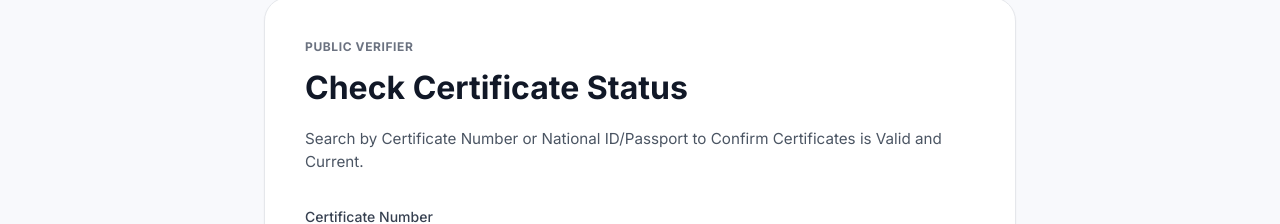
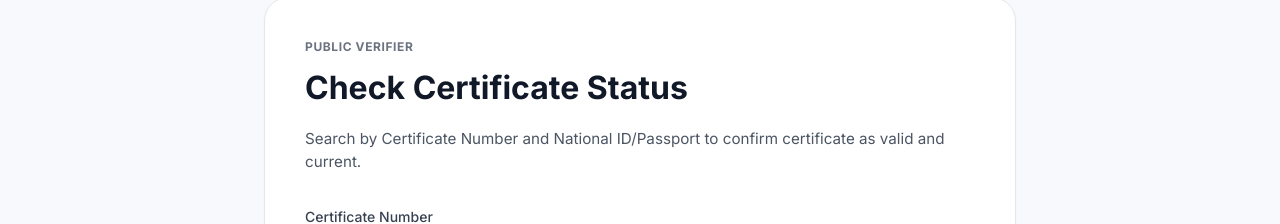
Before and after one commit to Frankmona/storkhealth, a Next.js app: page / in a window 1280 px wide. Shown: the part 112-336 px from the top of the page. Built offline with nearby package versions, Linux system fonts and the light colour scheme.

Commit message:
Update verifier text

```diff
--- a/src/app/page.tsx
+++ b/src/app/page.tsx
@@ -56,7 +56,7 @@ export default function Home() {
           Check Certificate Status
         </h1>
         <p style={{ color: '#4b5563', marginBottom: '2rem', fontSize: '0.95rem' }}>
-          Search by Certificate Number or National ID/Passport to Confirm Certificates is Valid and Current.
+          Search by Certificate Number and National ID/Passport to confirm certificate as valid and current.
         </p>
 
         <form onSubmit={handleVerify} className="flex-col gap-4">
```
